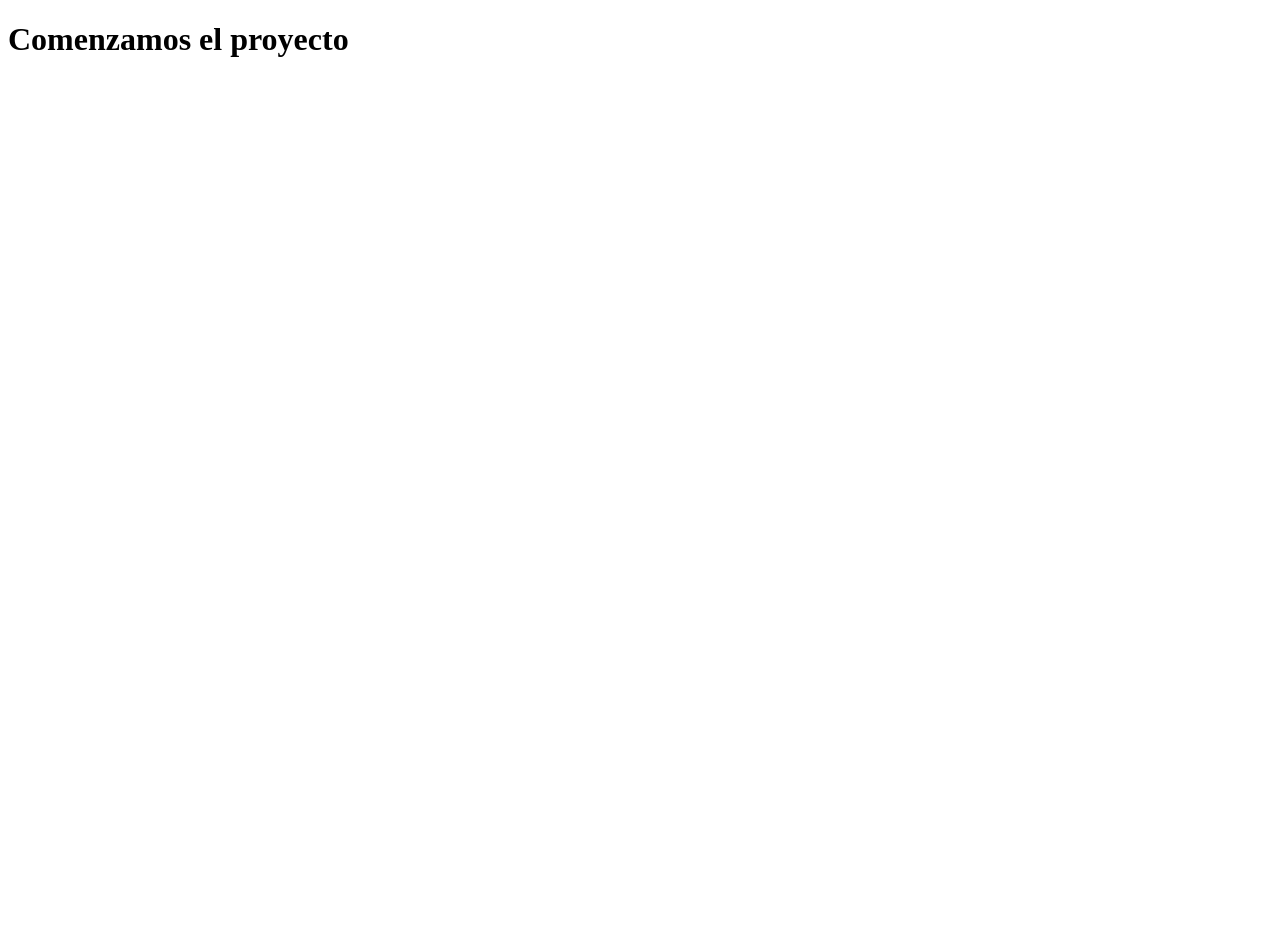
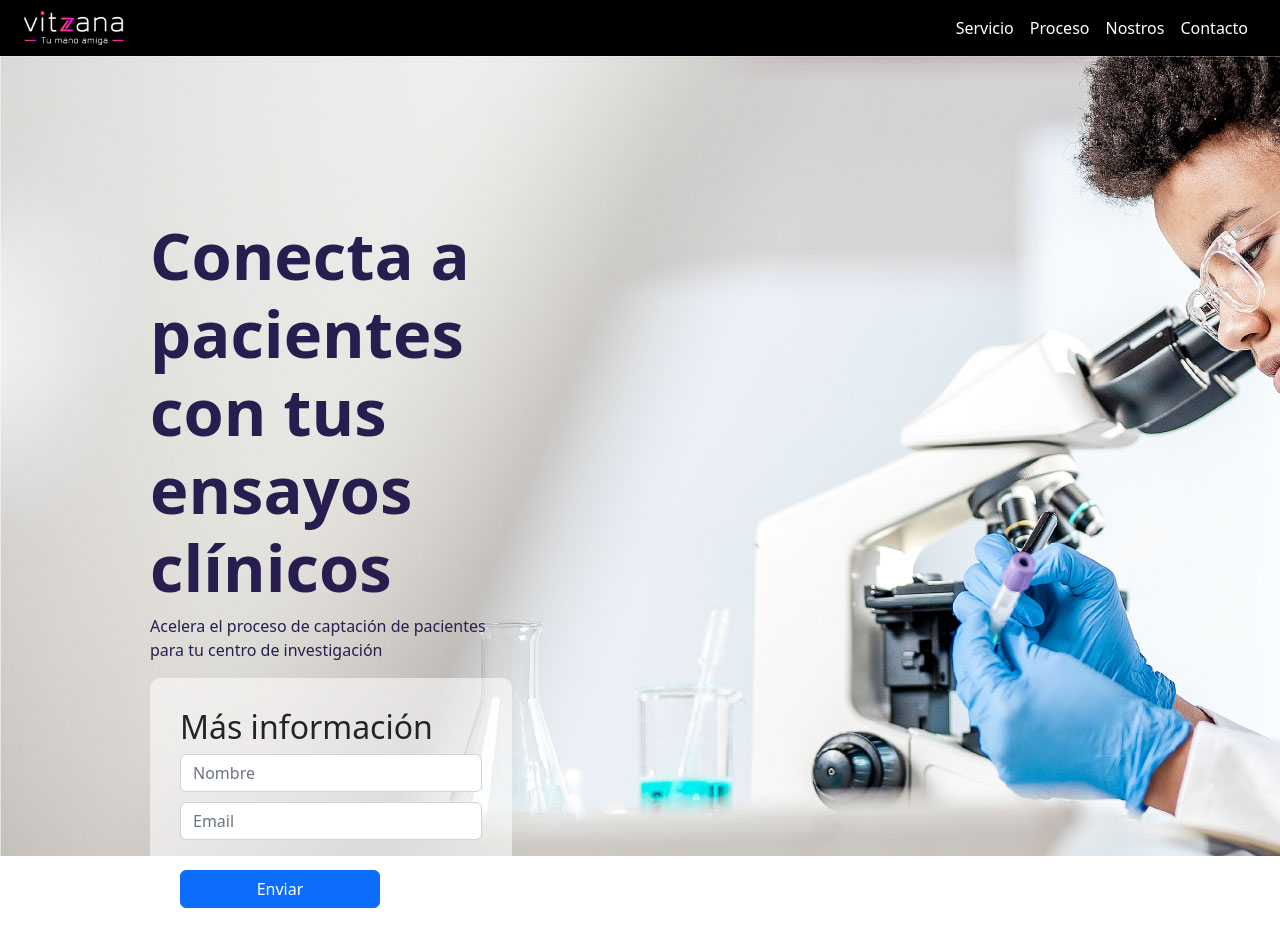
Before and after one commit to andress316/proyecto-landing-page, a plain HTML site: page index.html in a window 1280 px wide. Before the commit the page ends 800 px from the top, so only its background shows below. Drawn offline with nearby package versions, Linux system fonts and the light colour scheme.

Commit message:
navbar y jumbotron creados

```diff
--- a/index.html
+++ b/index.html
@@ -1,15 +1,93 @@
 <!DOCTYPE html>
 <html lang="en">
+
 <head>
     <meta charset="UTF-8">
     <meta http-equiv="X-UA-Compatible" content="IE=edge">
     <meta name="viewport" content="width=device-width, initial-scale=1.0">
     <title>Vitzana Lading Page</title>
+
+    <!-- CSS only -->
+    <link href="https://cdn.jsdelivr.net/npm/bootstrap@5.2.0/dist/css/bootstrap.min.css" rel="stylesheet"
+        integrity="sha384-gH2yIJqKdNHPEq0n4Mqa/HGKIhSkIHeL5AyhkYV8i59U5AR6csBvApHHNl/vI1Bx" crossorigin="anonymous">
+
+    <link rel="stylesheet" href="styles.css">
 </head>
- <h1>Comenzamos el proyecto</h1>
+<body>
+
+<!-- Acá viene el navbar -->
+
+<div class="container-fluid bg-black">
+        <nav class="navbar navbar-expand-lg bg-black navbar-dark">
+            <div class="container-fluid">
+            <a href="#"><img src="img/logo.png" alt="logo" style="width: 100px;"></a>
+            <button class="navbar-toggler" type="button" data-bs-toggle="collapse" data-bs-target="#navbarScroll" aria-controls="navbarScroll" aria-expanded="false" aria-label="Toggle navigation">
+                <span class="navbar-toggler-icon"></span>
+            </button>
+            <div class="collapse navbar-collapse justify-content-end" id="navbarScroll">
+                <ul class="navbar-nav" style="--bs-scroll-height: 100px;">
+                <li class="nav-item">
+                    <a class="nav-link active" aria-current="page" href="#">Servicio</a>
+                </li>
+                <li class="nav-item">
+                    <a class="nav-link active" aria-current="page" href="#">Proceso</a>
+                </li>
+                <li class="nav-item">
+                    <a class="nav-link active" aria-current="page" href="#">Nostros</a>
+                </li>
+                <li class="nav-item">
+                    <a class="nav-link active" aria-current="page" href="#">Contacto</a>
+                </li>
+                </ul>
+            </div>
+            </div>
+        </nav>
+
+</div>
 
 
-<body>
+
+<!-- HEADER -->
+<div class="header">
+    <div class="infobanner">
+        <h1 style="color: #271d4f;">Conecta a pacientes con  tus ensayos clínicos</h1>
+        <p style="color: #271d4f;">Acelera el proceso de captación de pacientes para tu centro de investigación</p>
+
+        <div class="masinfo">
+            <h2>Más información</h2>
+            <div class="imput">
+              <input type="text" class="form-control" placeholder="Nombre" aria-label="First name">
+            </div>
+            <div class="imput">
+              <input type="text" class="form-control" placeholder="Email" aria-label="Last name">
+            </div>
+            <div class="col-12">
+                <button type="submit" class="btn btn-primary">Enviar</button>
+              </div>
+          </div>
+    </div>
+</div>
+
+
+
+
+
+
+
+
+
+
+
+
+
+
+
+
+    <!-- JavaScript Bundle with Popper -->
+    <script src="https://cdn.jsdelivr.net/npm/bootstrap@5.2.0/dist/js/bootstrap.bundle.min.js"
+        integrity="sha384-A3rJD856KowSb7dwlZdYEkO39Gagi7vIsF0jrRAoQmDKKtQBHUuLZ9AsSv4jD4Xa"
+        crossorigin="anonymous"></script>
 
 </body>
+
 </html>
--- /dev/null
+++ b/styles.css
@@ -0,0 +1,30 @@
+.header {
+    background-image: url("img/banner.jpg");
+    height: 100%;
+}
+
+.infobanner {
+    height: 800px;
+    padding: 160px 0px 0px 150px;
+    max-width: 40%;
+}
+
+h1 {
+    font-size: 65px;
+    font-weight: 900;
+}
+
+.imput {
+    margin: 0px 0px 10px 0px;
+}
+
+.masinfo {
+    background-color: rgba(255, 255, 255, 0.562);
+    padding: 30px;
+    border-radius: 10px;
+}
+
+.btn-primary {
+    width: 200px;
+    margin: 20px 0px 0px 0px;
+}
```
Also changed, not shown: img/banner.jpg (added), img/logo.png (added).
